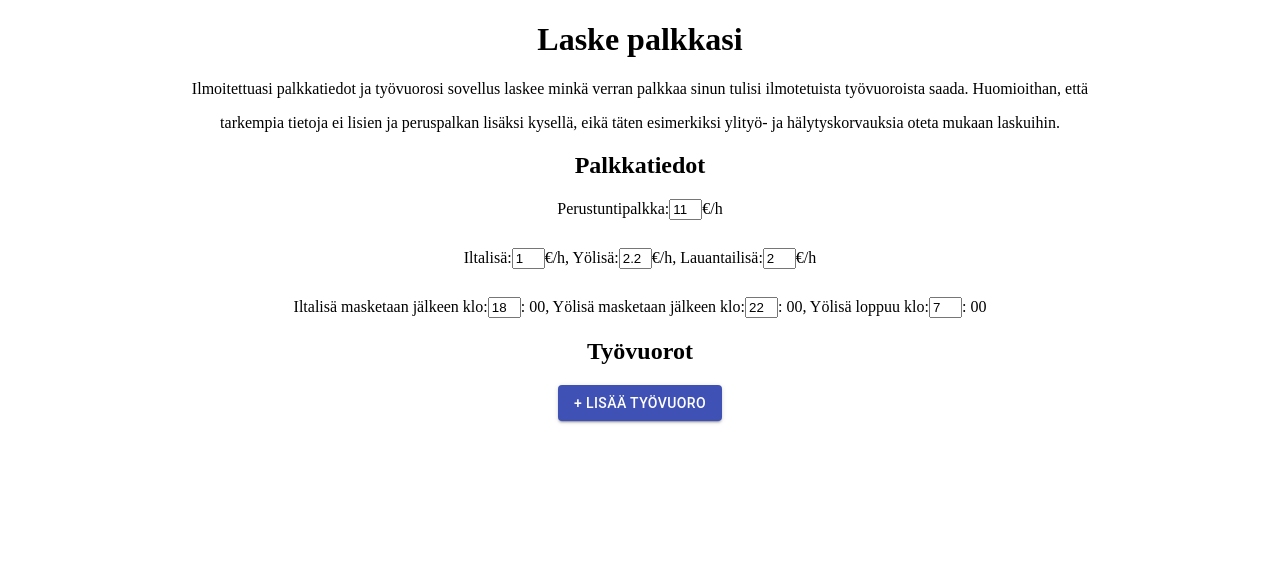
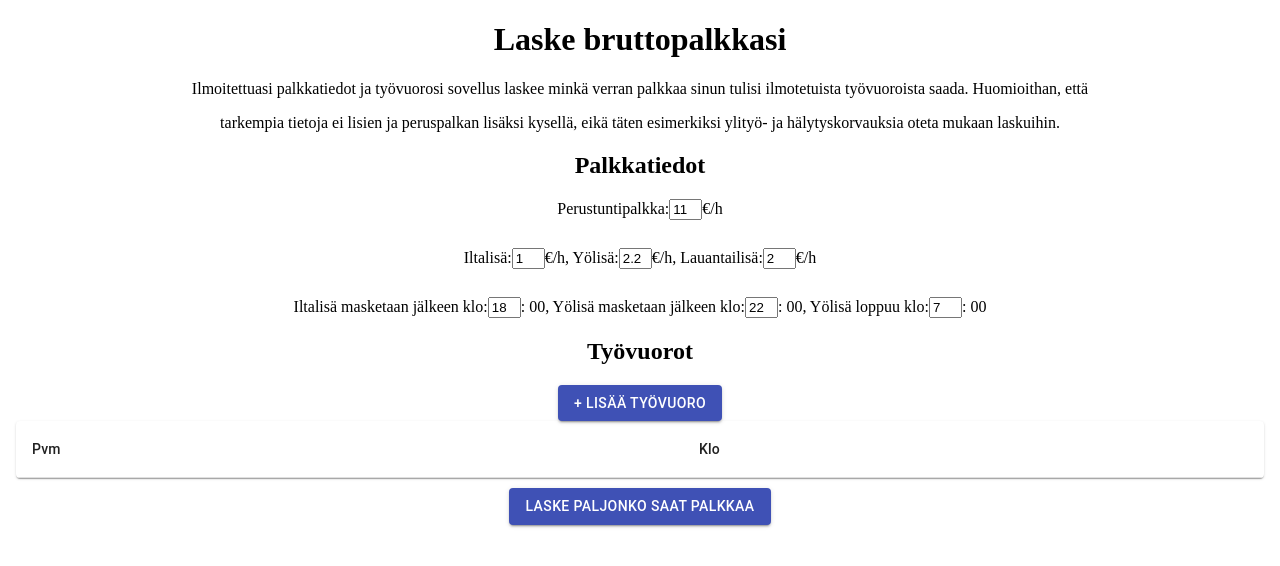
Before and after one commit to Miro778/Palkanlasku, a React (Create React App) app: page / in a window 1280 px wide. Shown: the top 566 px of the page. Built offline with nearby package versions, Linux system fonts and the light colour scheme; the HTML template or start-up script is replaced by a standard one.

Commit message:
Sovellus näyttää listan työvuoroista ja tallentaa ne localStorageen

```diff
--- a/src/App.js
+++ b/src/App.js
@@ -5,11 +5,17 @@ import { makeStyles } from '@mui/styles'
 import Modal from '@material-ui/core/Modal'
 import TextField from '@material-ui/core/TextField'
 import Button from '@material-ui/core/Button'
+import Table from '@mui/material/Table'
+import TableBody from '@mui/material/TableBody'
+import TableCell from '@mui/material/TableCell'
+import TableContainer from '@mui/material/TableContainer'
+import TableHead from '@mui/material/TableHead'
+import TableRow from '@mui/material/TableRow'
+import Paper from '@mui/material/Paper'
 
 const App = () => {
 
-  let palkka = 0
-  let tyovuorot = []
+  let tyovuorot = JSON.parse(localStorage.getItem("tyovuorot") || "[]")
 
   const [perusPalkka, setPerusPalkka] = useState(11.0)
   const [iltalisa, setIltalisa] = useState(1.0)
@@ -18,6 +24,8 @@ const App = () => {
   const [iltalisaAlku, setIltalisaAlku] = useState(18)
   const [yolisaAlku, setYolisaAlku] = useState(22)
   const [yolisaLoppu, setYolisaLoppu] = useState(7)
+
+  let palkka = 0
 
   function VuoroLisaysModal() {
 
@@ -49,7 +57,6 @@ const App = () => {
     }
 
     const lisaaVuoro = (event) =>  {
-      event.preventDefault()
 
       const uusiVuoro = {
         alkuPvm: alkuPvm,
@@ -61,6 +68,7 @@ const App = () => {
       console.log('Lisätään vuoro: ' , uusiVuoro)
       tyovuorot.push(uusiVuoro)
       console.log('Vuorot: ' , tyovuorot)
+      localStorage.setItem("tyovuorot", JSON.stringify(tyovuorot))
     }
 
     return (
@@ -127,11 +135,40 @@ const App = () => {
     )
   }
 
+  function VuoroLista() {
+    return (
+      <TableContainer component={Paper}>
+        <Table sx={{ minWidth: 650 }} aria-label="simple table">
+          <TableHead>
+            <TableRow>
+              <TableCell>Pvm</TableCell>
+              <TableCell>Klo</TableCell>
+              </TableRow>
+            </TableHead>
+            <TableBody>
+            {tyovuorot.map((tyovuoro) => (
+            <TableRow
+              key={tyovuoro.alkuPvm}
+              sx={{ '&:last-child td, &:last-child th': { border: 0 } }}
+            >
+              <TableCell >{tyovuoro.alkuPvm}</TableCell>
+              <TableCell >{tyovuoro.alkuKlo} - {tyovuoro.loppuKlo}</TableCell>
+              </TableRow>
+          ))}
+            </TableBody>
+            </Table>
+    </TableContainer>
+    )}
+
+    function naytaPalkka() {
+      console.log('Palkkasi on näistä vuoroista ' , palkka , '€')
+    }
+
 
   return (
 <body id='body'>
   <div>
-<h1 id='title'>Laske palkkasi</h1>
+<h1 id='title'>Laske bruttopalkkasi</h1>
 <p>Ilmoitettuasi palkkatiedot ja työvuorosi sovellus laskee minkä verran palkkaa sinun tulisi ilmotetuista työvuoroista saada. Huomioithan, että </p>
 <p>tarkempia tietoja ei lisien ja peruspalkan lisäksi kysellä, eikä täten esimerkiksi ylityö- ja hälytyskorvauksia oteta mukaan laskuihin.</p>
 </div>
@@ -169,9 +206,13 @@ const App = () => {
   </div>
   </form>
 </div>
-<div>
+<div id='tyovuorot'>
   <h2>Työvuorot</h2>
   <VuoroLisaysModal />
+  <VuoroLista />
+</div>
+<div>
+<Button color="primary" variant="contained" onClick={naytaPalkka}>Laske paljonko saat palkkaa</Button>
 </div>
 </body>
   )
--- a/src/index.css
+++ b/src/index.css
@@ -5,3 +5,7 @@
 #syottokentta {
     margin: 5px
 }
+
+#tyovuorot {
+    margin-bottom: 10px
+}
```
